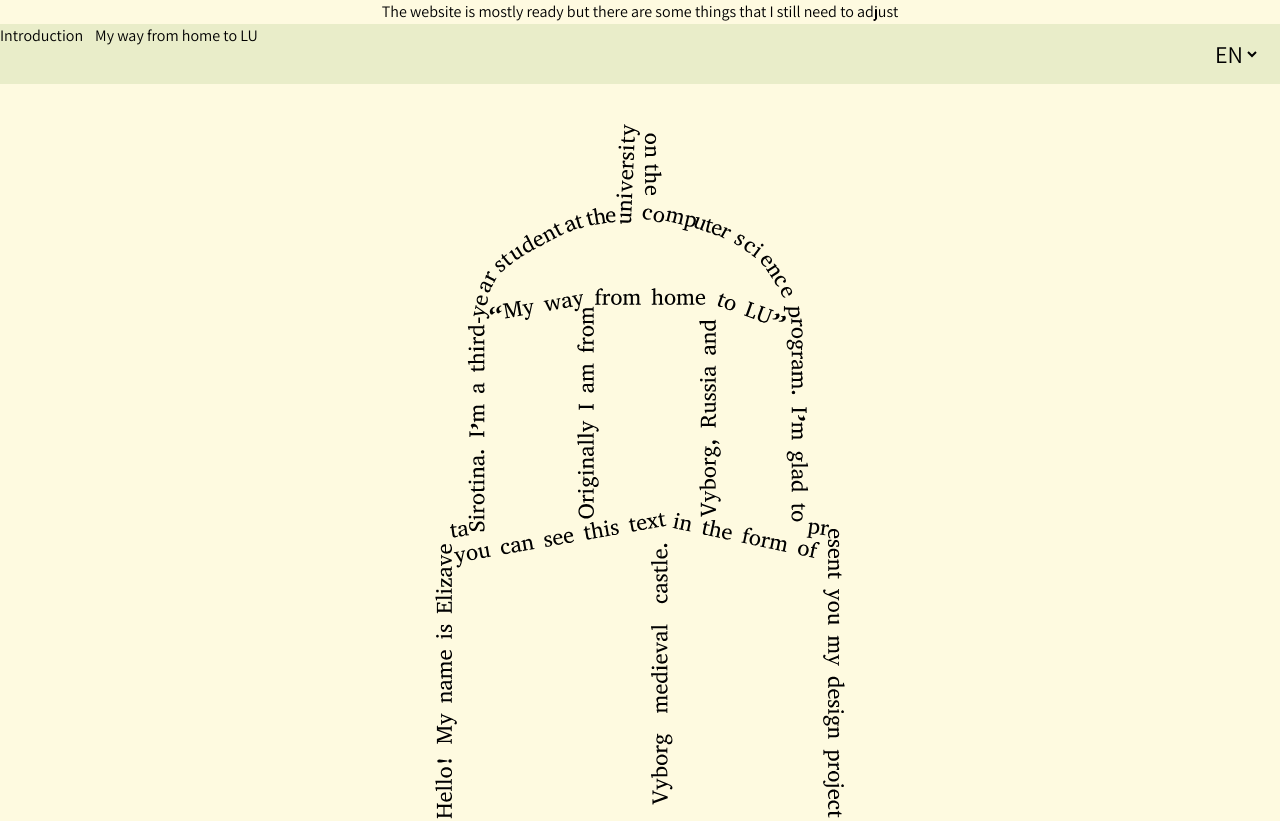
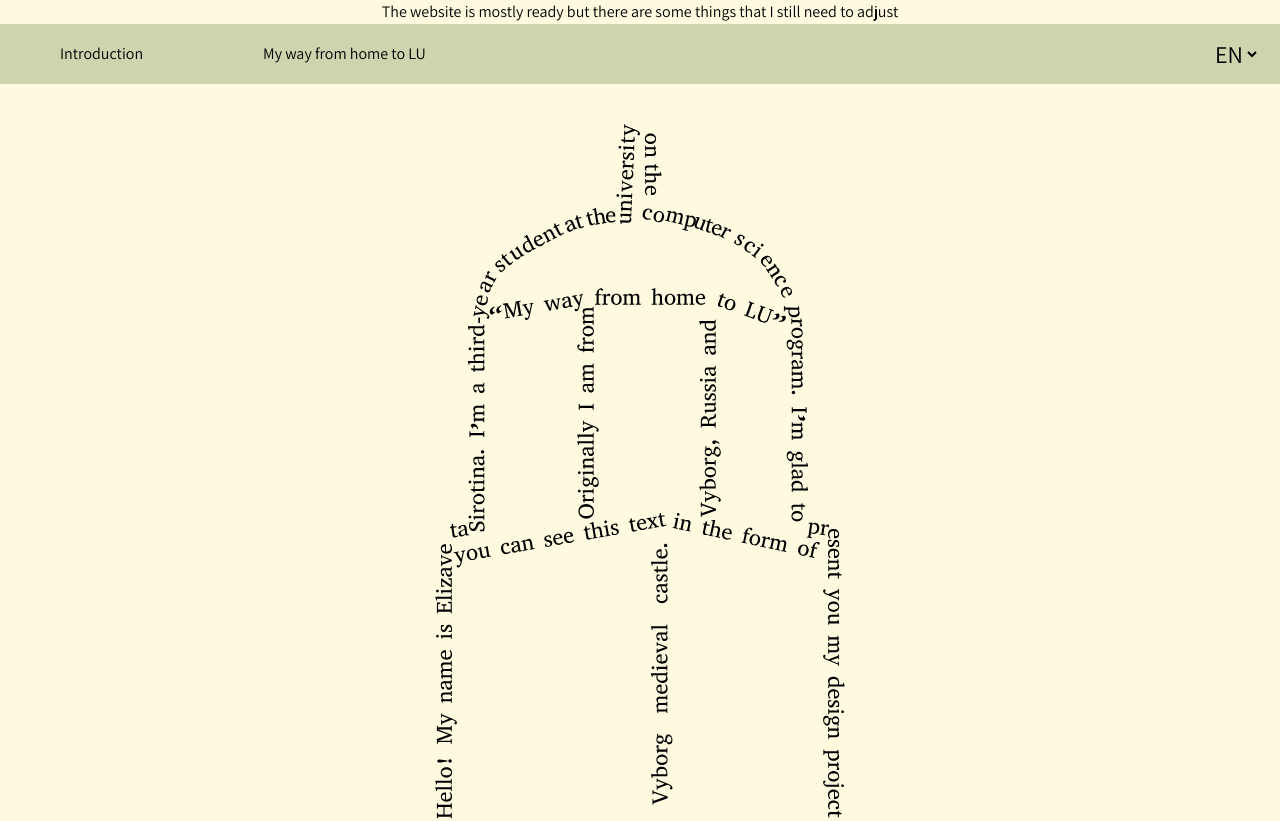
Before and after one commit to liskasi/my-way-from-home-to-lu, a React (Create React App) app: page / in a window 1280 px wide. Shown: the top 821 px of the page. Built offline with nearby package versions, Linux system fonts and the light colour scheme.

Commit message:
added scroller and styling for menu

```diff
--- a/src/components/Header/Header.jsx
+++ b/src/components/Header/Header.jsx
@@ -5,14 +5,14 @@ import LanguageSwitcher from "../LanguageSwitcher/LanguageSwitcher";
 function Header({language, setLanguage}) {
 
   const handleClickScrollSection1 = () => {
-    const element = document.getElementById('section-1');
+    const element = document.getElementById('section1');
     if (element) {
       element.scrollIntoView({ behavior: 'smooth' });
     }
   };
 
   const handleClickScrollSection2 = () => {
-    const element = document.getElementById('section-2');
+    const element = document.getElementById('section2');
     if (element) {
       element.scrollIntoView({ behavior: 'smooth' });
     }
@@ -21,8 +21,8 @@ function Header({language, setLanguage}) {
   return (
     <div className={classes.root}>
       <div className={classes.menu}>
-        <a href="#section1" onClick={handleClickScrollSection1}>{language === "ru" ? "Введение" : "Introduction"}</a>
-        <a href="#section2" onClick={handleClickScrollSection2}>{language === "ru" ? "Мой путь от дома до ЛУ" : "My way from home to LU"}</a>
+        <div className={classes.item}><a className={classes.itemLink} onClick={handleClickScrollSection1}>{language === "ru" ? "Введение" : "Introduction"}</a></div>
+        <div className={classes.item}><a className={classes.itemLink} onClick={handleClickScrollSection2}>{language === "ru" ? "Мой путь от дома до ЛУ" : "My way from home to LU"}</a></div>
       </div>
       <LanguageSwitcher language={language} setLanguage={setLanguage} />
     </div>
--- a/src/components/Header/Header.module.css
+++ b/src/components/Header/Header.module.css
@@ -1,7 +1,22 @@
 .root {
-    @apply bg-lightGreen h-[60px] flex justify-between;
+    @apply bg-green h-[60px] flex justify-between;
 }
 
 .menu {
-    @apply flex gap-3;
+    @apply flex;
 }
+
+.item {
+  align-self: center;
+  padding: 0 60px;
+  display: flex;
+  height: 100%;
+  flex-direction: column;
+  justify-content: center;
+  @apply: hover:hover;
+  @apply hover:border-b-[5px] hover:border-solid hover:border-lightGreen  hover:pt-[5px] hover:bg-gradient-to-b hover:from-transparent hover:to-lightGreen;
+}
+
+.active {
+  @apply border-b-[5px] border-solid border-lightGreen  pt-[5px] bg-gradient-to-b from-transparent to-lightGreen;
+}
--- a/src/components/Introduction/Introduction.jsx
+++ b/src/components/Introduction/Introduction.jsx
@@ -5,7 +5,7 @@ import classes from "./Introduction.module.css";
 function Introduction({ language }) {
   console.log(language);
   return (
-    <div className={classes.root}>
+    <div className={classes.root} id="section1">
       <img
         className={classes.image}
         src={`${process.env.PUBLIC_URL}/assets/castle-intro${
--- a/src/components/Main/Main.jsx
+++ b/src/components/Main/Main.jsx
@@ -231,7 +231,7 @@ function Main({ language }) {
   };
 
   return (
-    <div className={classes.root}>
+    <div className={classes.root} id="section2">
       <Navigation
         onClick={switchChapter}
         currentChapter={currentChapter}
```
